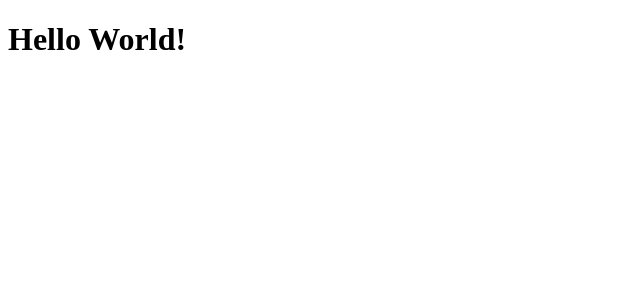
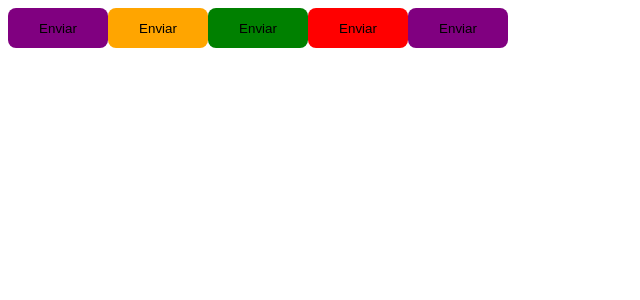
Before and after one commit to klaercio/PomodoroTimer, a React (Vite) app: page / in a window 1280 px wide. Shown: the top 300 px of the page, without its empty margins (0-640 px from the left). Built offline with nearby package versions, Linux system fonts and the light colour scheme.

Commit message:
🎆 Feat: Componente de botão com variantes finalizado

```diff
--- a/package.json
+++ b/package.json
@@ -10,11 +10,13 @@
   },
   "dependencies": {
     "react": "^18.2.0",
-    "react-dom": "^18.2.0"
+    "react-dom": "^18.2.0",
+    "styled-components": "^5.3.6"
   },
   "devDependencies": {
     "@types/react": "^18.0.26",
     "@types/react-dom": "^18.0.9",
+    "@types/styled-components": "^5.1.26",
     "@vitejs/plugin-react": "^3.0.0",
     "typescript": "^4.9.3",
     "vite": "^4.0.0"
--- a/src/App.tsx
+++ b/src/App.tsx
@@ -1,7 +1,13 @@
+import Button from "./components/Button";
 
 function App() {
-  return (
-    <h1>Hello World!</h1>
+  return (<>
+      <Button variant='primary'/>
+      <Button variant='secondary'/>
+      <Button variant='sucess'/>
+      <Button variant='danger'/>
+      <Button/>
+  </>
   );
 }
 
--- /dev/null
+++ b/src/components/Button.styles.ts
@@ -0,0 +1,26 @@
+import styled, {css} from "styled-components";
+
+interface ButtonContainerProps {
+    variant: 'primary' | 'secondary' | 'danger' | 'sucess';
+}
+
+const buttonVariants = {
+    primary: 'purple',
+    secondary: 'orange',
+    danger : 'red',
+    sucess: 'green',
+}
+
+
+export const ButtonContainer = styled.button<ButtonContainerProps>`
+    width: 100px;
+    height: 40px;
+    border: none;
+    border-radius: 8px;
+
+    ${props => {
+        return css`
+            background-color: ${buttonVariants[props.variant]}
+        `
+    }}
+`
--- /dev/null
+++ b/src/components/Button.tsx
@@ -0,0 +1,12 @@
+import { ButtonContainer } from "./Button.styles";
+
+interface ButtonProps {
+    variant?: 'primary' | 'secondary' | 'danger' | 'sucess';
+}
+
+export default function Button({variant = 'primary'}: ButtonProps) {
+
+    return <>
+        <ButtonContainer variant={variant}>Enviar</ButtonContainer>
+    </>
+}
```
Also changed, not shown: 1 other file (tests, documents, lock files or other folders).
